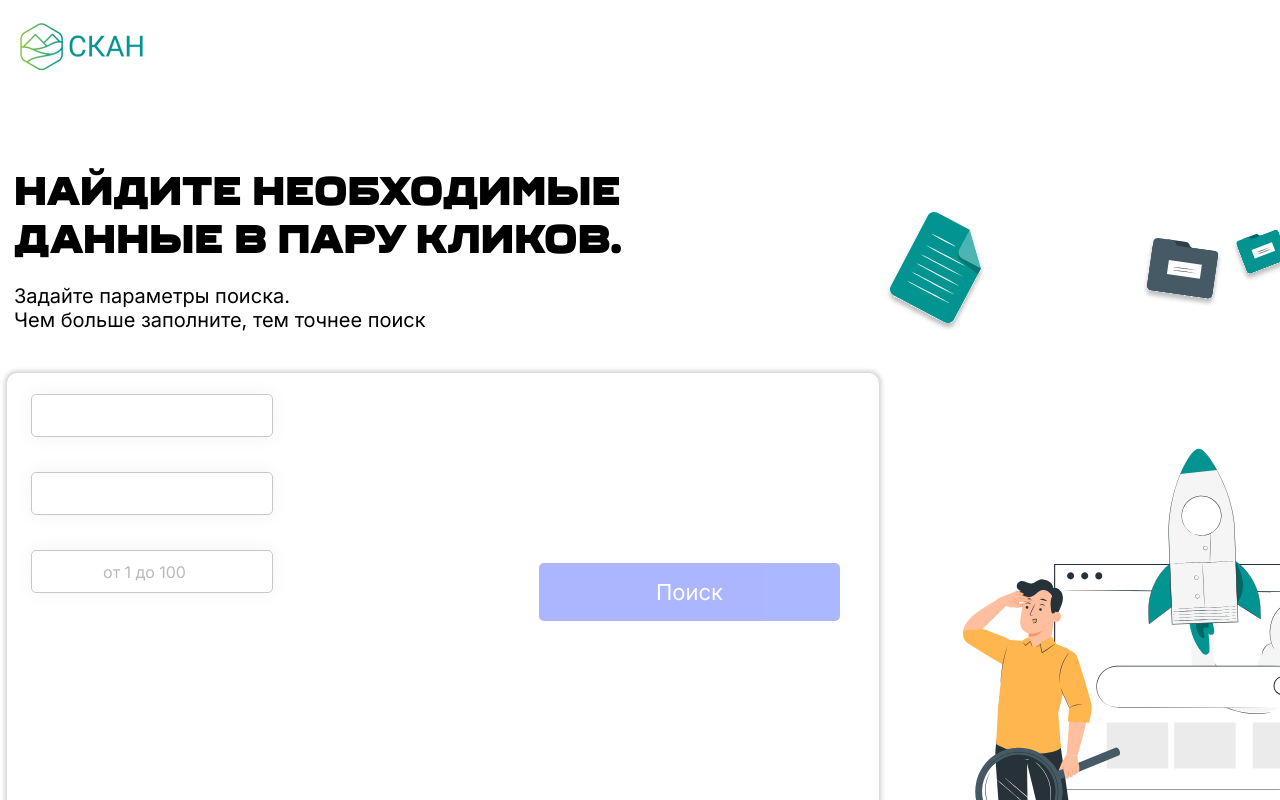
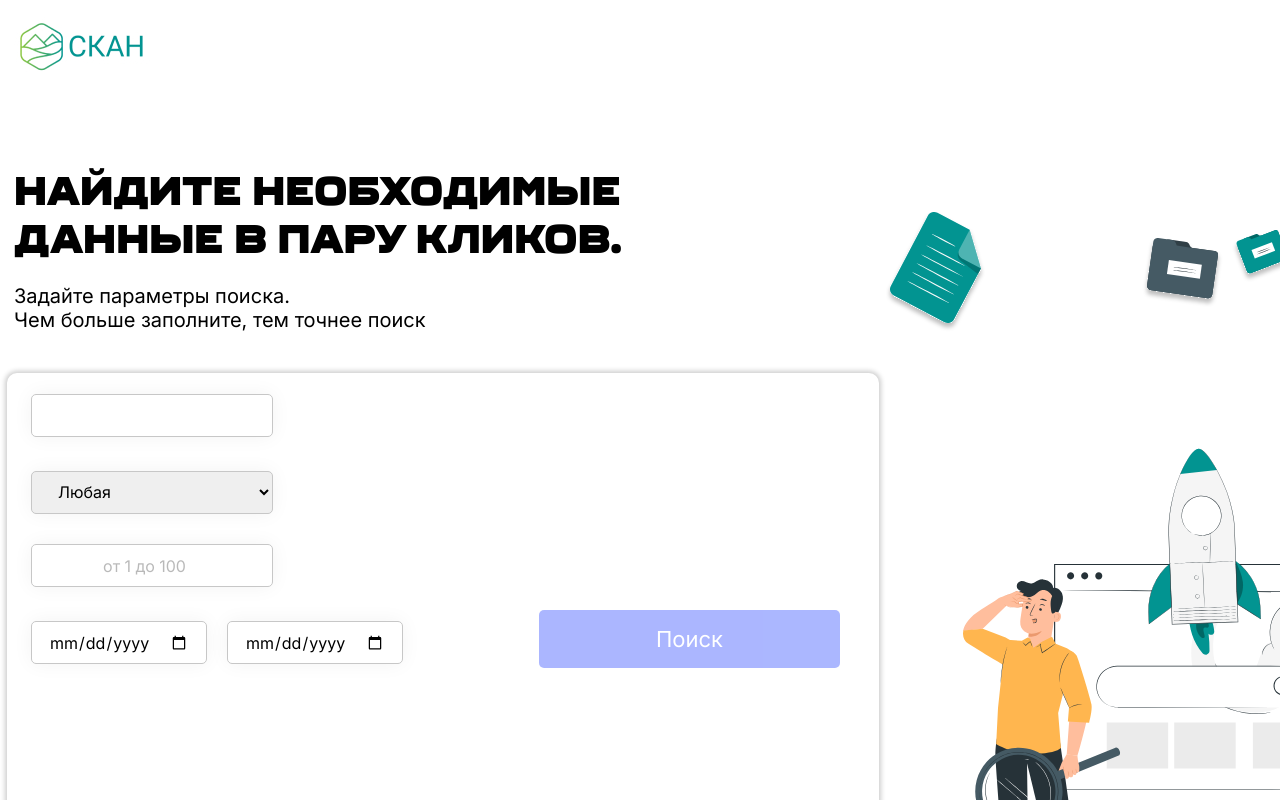
Before and after one commit to Ararat-M/SCAN, a React app: page /search in a window 1280 px wide. Shown: the top 800 px of the page. Built offline with nearby package versions, Linux system fonts and the light colour scheme.

Commit message:
created hook data validation, updated search form

```diff
--- a/src/components/Search/SearchForm/SearchForm.tsx
+++ b/src/components/Search/SearchForm/SearchForm.tsx
@@ -4,11 +4,14 @@ import { Button, ButtonTheme } from "shared/ui/Button";
 import { useState } from "react";
 import { useValueValidation } from "shared/hooks/useValueValidation";
 import { classNames } from "shared/lib/classNames";
-
+import { useDateValidation } from "shared/hooks/useDateValidation";
+import { useNavigate } from "react-router";
 
 export function SearchForm() {
+  const navigate = useNavigate();
+
   const [innValue, setInnValue] = useState("");
-  const [tonalityValue, setTonalityValue] = useState("");
+  const [tonalityValue, setTonalityValue] = useState("any");
   const [quantityValue, setQuantityValue] = useState("");
   const [startDateValue, setStartDateValue] = useState("");
   const [endDateValue, setEndDateValue] = useState("");
@@ -22,15 +25,22 @@ export function SearchForm() {
     minValue: 1,
     maxValue: 1000
   });
-  const [startDateIsError, startDateErrorMsg] = useValueValidation(startDateValue, {
+
+  const [startDateValueIsError, startDateValueErrorMsg] = useDateValidation(new Date(startDateValue), {
     required: true,
+    maxDate: new Date(endDateValue)
   });
-  const [endDateValueIsError, endDateValueErrorMsg] = useValueValidation(endDateValue, {
+  const [endDateValueIsError, endDateValueErrorMsg] = useDateValidation(new Date(endDateValue), {
     required: true,
-    minValue: +startDateValue,
+    minDate: new Date(startDateValue)
   });
 
-  const formNotCorrect =  innIsError || quantityIsError;
+  const dateNotCorrect = +new Date(startDateValue) > +new Date(endDateValue);
+  const formNotCorrect =  innIsError || quantityIsError || dateNotCorrect || startDateValueIsError || endDateValueIsError;
+
+  function redirectToResult() {
+    navigate(`/result?inn=${innValue}&tonality=${tonalityValue}&quantity=${quantityValue}`)
+  }
 
   return (
     <form className={classes.form}>
@@ -46,13 +56,10 @@ export function SearchForm() {
           errorMsg={innErrorMsg}
         />
 
-        <Input
-          className={classes.input}
-          id="tonality"
-          type="text"
-          value={tonalityValue}
-          setValue={setTonalityValue}
-        />
+        <select className={classNames(classes.input, [classes["input-select"]])} value={tonalityValue} onChange={(e) => setTonalityValue(e.currentTarget.value)}>
+          <option disabled>Выберите тональность</option>
+          <option value="any">Любая</option>
+        </select>
 
         <Input
           className={classNames(classes.input, [classes["input-quantity"]])}
@@ -64,7 +71,29 @@ export function SearchForm() {
           isError={quantityIsError}
           errorMsg={quantityErrorMsg}
           placeholder="от 1 до 100"
-        />
+          />
+
+        <div className={classes["input-date-field"]}>
+          <Input
+            className={classNames(classes.input, [classes["input-date"]])}
+            type="date"
+            value={startDateValue}
+            setValue={setStartDateValue}
+            isError={startDateValueIsError}
+            errorMsg={startDateValueErrorMsg}
+            />
+
+          <Input
+            className={classNames(classes.input, [classes["input-date"]])}
+            type="date"
+            value={endDateValue}
+            setValue={setEndDateValue}
+            isError={endDateValueIsError}
+            errorMsg={endDateValueErrorMsg}
+          />
+
+          {dateNotCorrect && <span>Введите корректные данные</span>}
+        </div>
       </div>
 
       <div className={classes["checkbox-field"]}>
@@ -73,7 +102,8 @@ export function SearchForm() {
 
       {formNotCorrect
         ? <Button disabled className={classes["submit-btn"]} type="submit" theme={ButtonTheme.SECONDARY}>Поиск</Button>
-        : <Button className={classes["submit-btn"]} type="submit" theme={ButtonTheme.SECONDARY}>Поиск</Button>}
+        : <Button className={classes["submit-btn"]} type="submit" theme={ButtonTheme.SECONDARY} onClick={(e) => {e.preventDefault(); redirectToResult()}}>Поиск</Button>
+      }
     </form>
   );
 }
--- a/src/components/Search/SearchForm/searchForm.module.scss
+++ b/src/components/Search/SearchForm/searchForm.module.scss
@@ -7,11 +7,17 @@
 .input-field {
   display: flex;
   flex-direction: column;
-  row-gap: 7px;
+  row-gap: 30px;
   grid-column-start: 1;
   grid-column-end: 2;
   grid-row-start: 1;
   grid-row-end: 3;
+}
+
+.input-date-field {
+  display: flex;
+  flex-direction: row;
+  column-gap: 20px;
 }
 
 .checkbox-field {
@@ -35,6 +41,7 @@
 }
 
 .input {
+  padding-left: 17px;
   width: 242px;
   height: 43px;
 }
@@ -44,3 +51,16 @@
     text-align: center;
   }
 }
+
+.input-select {
+  padding-left: 22px;
+  border: 1px solid #C7C7C7;
+  box-shadow: 0 0 20px 0 rgb(0 0 0 / 5%);
+  border-radius: 5px;
+  font-size: 16px;
+}
+
+.input-date {
+  width: 176px;
+  height: 43px;
+}
--- /dev/null
+++ b/src/shared/hooks/useDateValidation.ts
@@ -0,0 +1,45 @@
+import { useEffect, useState } from "react"
+
+export interface DateValidation {
+  required?: boolean;
+  minDate?: Date;
+  maxDate?: Date;
+}
+
+export function useDateValidation(Date: Date, validations: DateValidation) {
+  const [isError, setIsError] = useState(false);
+  const [errorMsg, setErrorMsg] = useState("");
+  const [date, setDate] = useState(Date);
+
+
+  const requaired = validations.required && Date.toString() === "Invalid Date";
+  const minDate = validations.minDate && (Date < validations.minDate);
+  const maxDate = validations.maxDate && (Date > validations.maxDate);
+
+  useEffect(() => {
+    if (requaired) {
+      setErrorMsg("Заполните дату")
+      setIsError(true)
+      return
+    }
+
+    if (minDate) {
+      setIsError(true)
+      setErrorMsg("")
+      return
+    }
+
+    if (maxDate) {
+      setIsError(true)
+      setErrorMsg("")
+      return
+    }
+
+    setIsError(false)
+  }, [Date])
+
+  return [
+    isError,
+    errorMsg
+  ] as const
+}
--- a/src/shared/hooks/useValueValidation.ts
+++ b/src/shared/hooks/useValueValidation.ts
@@ -9,19 +9,19 @@ export interface ValueValidation {
   correctPhoneNumber?: boolean;
 }
 
-export function useValueValidation(value: string, validations: ValueValidation, wasUsed = true) {
+export function useValueValidation(value: string, validations: ValueValidation) {
   const [isError, setIsError] = useState(false);
   const [errorMsg, setErrorMsg] = useState("");
 
   const valueLength = value.replaceAll(" ", '').length;
   const correctPhoneNumberRegex = /^[0-9+]+$/;
 
-  const requaired = wasUsed && validations.required && !value;
-  const minLength = wasUsed && validations.minLength && (valueLength > 0) && (valueLength < validations.minLength);
+  const requaired = validations.required && !value;
+  const minLength = validations.minLength && (valueLength > 0) && (valueLength < validations.minLength);
   const maxLength = validations.maxLength && (valueLength > validations.maxLength);
   const minValue = validations.minValue && (+value < validations.minValue);
   const maxValue = validations.maxValue && (+value > validations.maxValue);
-  const correctPhoneNumber = wasUsed && validations.correctPhoneNumber && value[0] === "+" && (!(valueLength === 12) || !correctPhoneNumberRegex.test(value.replace(/ /g, "")))
+  const correctPhoneNumber = validations.correctPhoneNumber && value[0] === "+" && (!(valueLength === 12) || !correctPhoneNumberRegex.test(value.replace(/ /g, "")))
 
   useEffect(() => {
     if (requaired) {
@@ -61,7 +61,7 @@ export function useValueValidation(value: string, validations: ValueValidation,
     }
 
     setIsError(false)
-  }, [value, wasUsed])
+  }, [value])
 
   return [
     isError,
--- a/src/shared/ui/Input/Input.tsx
+++ b/src/shared/ui/Input/Input.tsx
@@ -16,6 +16,7 @@ type InputType =
         | "time"
         | "url"
         | "week"
+        | "radio-button"
         | "login";
 
 export interface InputProps extends InputHTMLAttributes<HTMLInputElement> {
--- a/src/shared/ui/Input/input.module.scss
+++ b/src/shared/ui/Input/input.module.scss
@@ -1,14 +1,11 @@
 .input-wrapper {
   width: fit-content;
   position: relative;
-  padding-bottom: 22px;
 }
 
 .input {
-  width: 100%;
-  height: 43px;
-  margin-bottom: 6px;
-  padding: 4px 6px;
+  margin-bottom: 4px;
+  padding: 4px 17px;
   background-color: transparent;
   border: 1px solid #C7C7C7;
   box-shadow: 0 0 20px 0 rgb(0 0 0 / 5%);
@@ -29,7 +26,6 @@
 .error-msg {
   display: block;
   position: absolute;
-  margin-top: 5px;
   margin-right: auto;
   margin-left: auto;
   left: 0;
```
